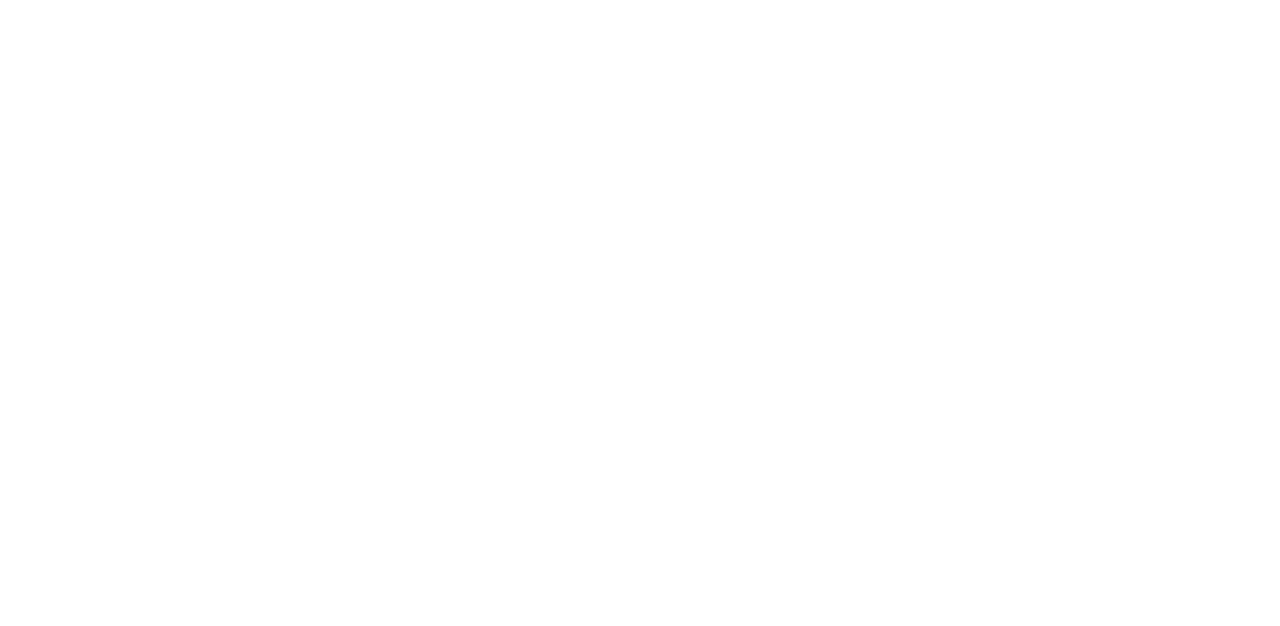
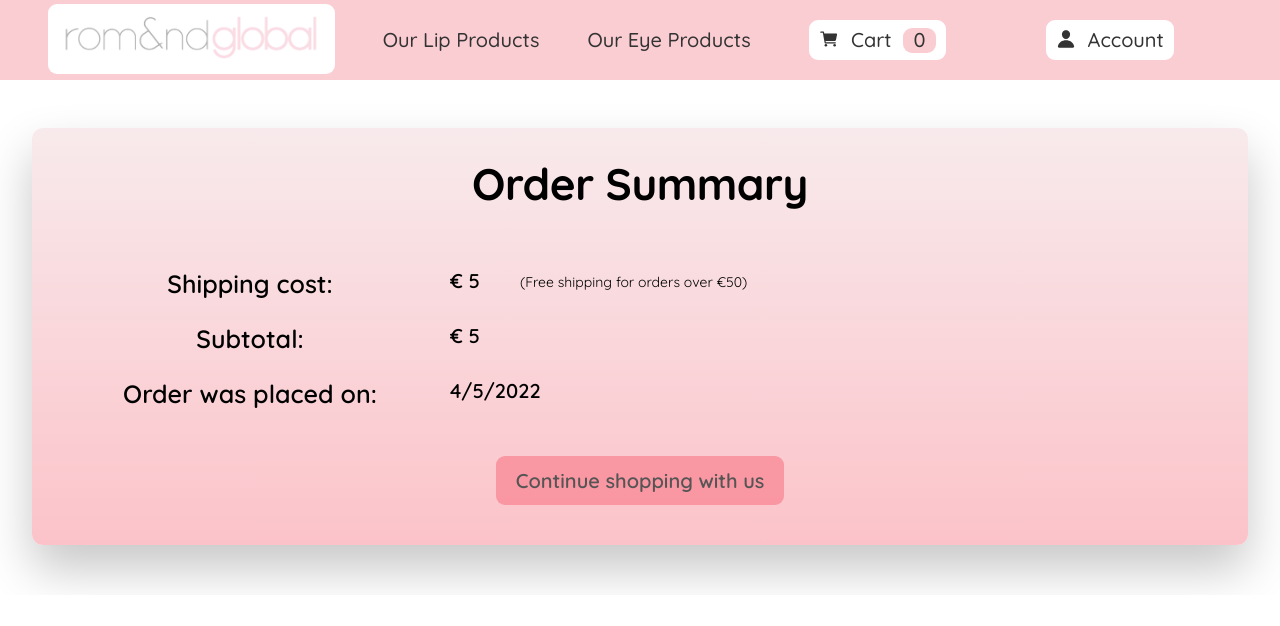
Before and after one commit to HelenQuang/Romand-Makeup-Ecommerce-App, a React (Create React App) app: page /confirm in a window 1280 px wide. Before the commit this address had no page. Shown: the top 626 px of the page. Built offline with nearby package versions, Linux system fonts and the light colour scheme.

Commit message:
Complete

```diff
--- a/public/index.html
+++ b/public/index.html
@@ -10,7 +10,7 @@
       name="description"
       content="Web site created using create-react-app"
     />
-    <script src="https://www.paypal.com/sdk/js?client-id=AXOYnZ0MWDVtmR2w2qQwAbCe9F6PrC7k5oMpwfh1Sd3cz4Cky8OoTNtv7YM9w1Cenle2ZO0vCK9HjssS&currency=EUR&locale=en_FI"></script>
+    <!-- <script src="https://www.paypal.com/sdk/js?client-id=AXOYnZ0MWDVtmR2w2qQwAbCe9F6PrC7k5oMpwfh1Sd3cz4Cky8OoTNtv7YM9w1Cenle2ZO0vCK9HjssS&currency=EUR&locale=en_FI"></script> -->
     <title>Romand Ecommerce</title>
   </head>
   <body>
--- a/src/App.js
+++ b/src/App.js
@@ -13,22 +13,15 @@
 import CheckoutPage from "./pages/CheckoutPage";
 import ForgotPassword from "./pages/ForgotPassword";
 import PaymentPage from "./pages/PaymentPage";
+import ConfirmPage from "./pages/ConfirmPage";
 
 import { BrowserRouter as Router, Routes, Route } from "react-router-dom";
 import { ToastContainer } from "react-toastify";
 
 import CartProvider from "./store/CartProvider";
 
-import { PayPalScriptProvider } from "@paypal/react-paypal-js";
-
 function App() {
   return (
-    <PayPalScriptProvider
-      options={{
-        "client-id":
-          "AXOYnZ0MWDVtmR2w2qQwAbCe9F6PrC7k5oMpwfh1Sd3cz4Cky8OoTNtv7YM9w1Cenle2ZO0vCK9HjssS",
-      }}
-    >
     <CartProvider>
       <Router>
         <Routes>
@@ -40,6 +33,7 @@
           <Route path="/checkout" element={<CheckoutPage />} />
           <Route path="/forgotpassword" element={<ForgotPassword />} />
           <Route path="/payment" element={<PaymentPage />} />
+          <Route path="/confirm" element={<ConfirmPage />} />
         </Routes>
       </Router>
       <ToastContainer
@@ -47,7 +41,6 @@
         style={{ width: "50rem", fontSize: "1.8rem" }}
       />
     </CartProvider>
-    </PayPalScriptProvider>
   );
 }
 
--- a/src/components/Login.js
+++ b/src/components/Login.js
@@ -33,6 +33,7 @@
 
       if (userCredential.user) {
         navigate("/account");
+        localStorage.setItem("userEmail", auth.currentUser.email);
       }
     } catch (error) {
       toast.error("Email or password is incorrect. Please try again!");
--- /dev/null
+++ b/src/components/OrderConfirm.js
@@ -0,0 +1,45 @@
+import OrderSummaryItem from "./OrderSummaryItem";
+import { useNavigate } from "react-router-dom";
+import CartContext from "../store/CartContext";
+import { useContext } from "react";
+
+const OrderConfirm = () => {
+  const navigate = useNavigate();
+  const { clearItem } = useContext(CartContext);
+
+  const currentDate = new Date();
+  const currentDayOfMonth = currentDate.getDate();
+  const currentMonth = currentDate.getMonth();
+  const currentYear = currentDate.getFullYear();
+  const dateString =
+    currentDayOfMonth + "/" + (currentMonth + 1) + "/" + currentYear;
+
+  return (
+    <div>
+      <section className="section-summary">
+        <div className="container">
+          <div className="cart">
+            <OrderSummaryItem />
+            <div className="cart-subtotal">
+              <span className="subtotal">Order was placed on:</span>
+              <span className="price">{dateString}</span>
+            </div>
+            <div className="cart-btn">
+              <button
+                className="btn btn--form"
+                onClick={() => {
+                  navigate("/");
+                  clearItem();
+                }}
+              >
+                Continue shopping with us
+              </button>
+            </div>
+          </div>
+        </div>
+      </section>
+    </div>
+  );
+};
+
+export default OrderConfirm;
--- a/src/components/OrderSummary.js
+++ b/src/components/OrderSummary.js
@@ -1,51 +1,16 @@
 import { useNavigate } from "react-router-dom";
 import ShippingInfo from "./ShippingInfo";
-import CartContext from "../store/CartContext";
-import { useContext } from "react";
+import OrderSummaryItem from "./OrderSummaryItem";
 
 const OrderSummary = () => {
   const navigate = useNavigate();
-
-  const { items, totalAmount } = useContext(CartContext);
-
-  const shippingCost = totalAmount < 50 ? 5 : 0;
-
-  const subtotal = totalAmount < 50 ? totalAmount + shippingCost : totalAmount;
-
-  const cartItems = items.map((item) => (
-    <li className="cart-items" key={item.id}>
-      <div>
-        <img className="cart-img" src={item.imgUrls[0]} alt={item.name} />
-      </div>
-      <div className="cart-summary">
-        <h3>{item.name}</h3>
-        <p className="color">{item.chosenColor}</p>
-        <span className="price">€ {item.price}</span>
-        <span className="amount">x {item.amount}</span>
-      </div>
-    </li>
-  ));
 
   return (
     <div>
       <section className="section-summary">
         <div className="container">
           <div className="cart">
-            <div className="cart-text-box">
-              <h2 className="heading-secondary">Order Summary</h2>
-              {cartItems}
-            </div>
-            <div className="cart-subtotal">
-              <span className="subtotal">Shipping cost:</span>
-              <span className="price">€ {shippingCost} </span>
-              <span className="subtext">
-                (Free shipping for orders over €50)
-              </span>
-            </div>
-            <div className="cart-subtotal">
-              <span className="subtotal">Subtotal:</span>
-              <span className="price">€ {subtotal}</span>
-            </div>
+            <OrderSummaryItem />
             <div className="cart-btn">
               <button
                 className="btn btn--form"
--- /dev/null
+++ b/src/components/OrderSummaryItem.js
@@ -0,0 +1,44 @@
+import CartContext from "../store/CartContext";
+import { useContext } from "react";
+
+const OrderSummaryItem = () => {
+  const { items, totalAmount } = useContext(CartContext);
+
+  const shippingCost = totalAmount < 50 ? 5 : 0;
+
+  const subtotal = totalAmount < 50 ? totalAmount + shippingCost : totalAmount;
+
+  const cartItems = items.map((item) => (
+    <li className="cart-items" key={item.id}>
+      <div>
+        <img className="cart-img" src={item.imgUrls[0]} alt={item.name} />
+      </div>
+      <div className="cart-summary">
+        <h3>{item.name}</h3>
+        <p className="color">{item.chosenColor}</p>
+        <span className="price">€ {item.price}</span>
+        <span className="amount">x {item.amount}</span>
+      </div>
+    </li>
+  ));
+
+  return (
+    <>
+      <div className="cart-text-box">
+        <h2 className="heading-secondary">Order Summary</h2>
+        {cartItems}
+      </div>
+      <div className="cart-subtotal">
+        <span className="subtotal">Shipping cost:</span>
+        <span className="price">€ {shippingCost} </span>
+        <span className="subtext">(Free shipping for orders over €50)</span>
+      </div>
+      <div className="cart-subtotal">
+        <span className="subtotal">Subtotal:</span>
+        <span className="price">€ {subtotal}</span>
+      </div>
+    </>
+  );
+};
+
+export default OrderSummaryItem;
--- a/src/pages/AccountPage.js
+++ b/src/pages/AccountPage.js
@@ -1,10 +1,13 @@
 import { useNavigate } from "react-router-dom";
 import NavBar from "../components/NavBar";
 import { getAuth } from "firebase/auth";
+import { useContext } from "react";
+import CartContext from "../store/CartContext";
 
 const AccountPage = () => {
   const navigate = useNavigate();
   const auth = getAuth();
+  const { clearItem } = useContext(CartContext);
 
   return (
     <div>
@@ -29,6 +32,8 @@
                   onClick={() => {
                     auth.signOut();
                     navigate("/");
+                    localStorage.removeItem("userEmail");
+                    clearItem();
                   }}
                 >
                   Log out
--- /dev/null
+++ b/src/pages/ConfirmPage.js
@@ -0,0 +1,13 @@
+import NavBar from "../components/NavBar";
+import OrderConfirm from "../components/OrderConfirm";
+
+const ConfirmPage = () => {
+  return (
+    <div>
+      <NavBar />
+      <OrderConfirm />
+    </div>
+  );
+};
+
+export default ConfirmPage;
--- a/src/pages/PaymentPage.js
+++ b/src/pages/PaymentPage.js
@@ -1,7 +1,69 @@
-import PaypalPayment from "../components/PaypalPayment";
+import { PayPalScriptProvider, PayPalButtons } from "@paypal/react-paypal-js";
+import CartContext from "../store/CartContext";
+import { useContext } from "react";
+import { toast } from "react-toastify";
+import { useNavigate } from "react-router-dom";
+import NavBar from "../components/NavBar";
 
 const PaymentPage = () => {
-  return <PaypalPayment />;
+  const navigate = useNavigate();
+  const { totalAmount } = useContext(CartContext);
+
+  const shippingCost = totalAmount < 50 ? 5 : 0;
+  const subtotal = totalAmount < 50 ? totalAmount + shippingCost : totalAmount;
+
+  return (
+    <PayPalScriptProvider
+      options={{
+        "client-id":
+          "AXOYnZ0MWDVtmR2w2qQwAbCe9F6PrC7k5oMpwfh1Sd3cz4Cky8OoTNtv7YM9w1Cenle2ZO0vCK9HjssS",
+      }}
+    >
+      <NavBar />
+      <section className="section-cart">
+        <div className="container">
+          <div className="cart">
+            <div className="cart-text-box">
+              <h2 className="heading-secondary">Pay For Your Order</h2>
+
+              <PayPalButtons
+                onClick={(data, actions) => {
+                  const hasAlreadyBought = false;
+                  if (hasAlreadyBought) {
+                    toast.error("You have already bought this order");
+                    return actions.reject();
+                  } else {
+                    return actions.resolve();
+                  }
+                }}
+                createOrder={(data, actions) => {
+                  return actions.order.create({
+                    purchase_units: [
+                      {
+                        amount: {
+                          value: subtotal,
+                        },
+                      },
+                    ],
+                  });
+                }}
+                onApprove={async (data, actions) => {
+                  toast.success("Thank you for your purchase!");
+                  navigate("/confirm");
+                }}
+                onCancel={() => {
+                  navigate("/checkout");
+                }}
+                onError={(err) => {
+                  toast.error(err);
+                }}
+              />
+            </div>
+          </div>
+        </div>
+      </section>
+    </PayPalScriptProvider>
+  );
 };
 
 export default PaymentPage;
--- a/src/store/CartProvider.js
+++ b/src/store/CartProvider.js
@@ -70,7 +70,7 @@
   }
 
   if (action.type === "CLEAR") {
-    return initialCartState;
+    return { items: [], totalAmount: 0 };
   }
 
   return initialCartState;
@@ -90,11 +90,16 @@
     dispatchCartAction({ type: "REMOVE_ITEM", id: id });
   };
 
+  const clearItemFromCartHandler = () => {
+    dispatchCartAction({ type: "CLEAR" });
+  };
+
   const cartContext = {
     items: cartState.items,
     totalAmount: cartState.totalAmount,
     addItem: addItemToCartHandler,
     removeItem: removeItemFromCartHandler,
+    clearItem: clearItemFromCartHandler,
   };
 
   return (
```
Also changed, not shown: src/components/PaypalPayment.js (deleted, +0 -73 lines). Lines whose indentation alone changed are shown as unchanged.
